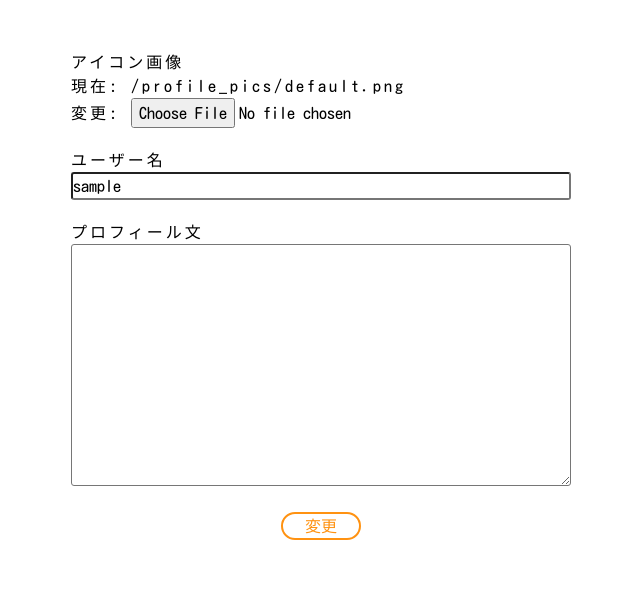
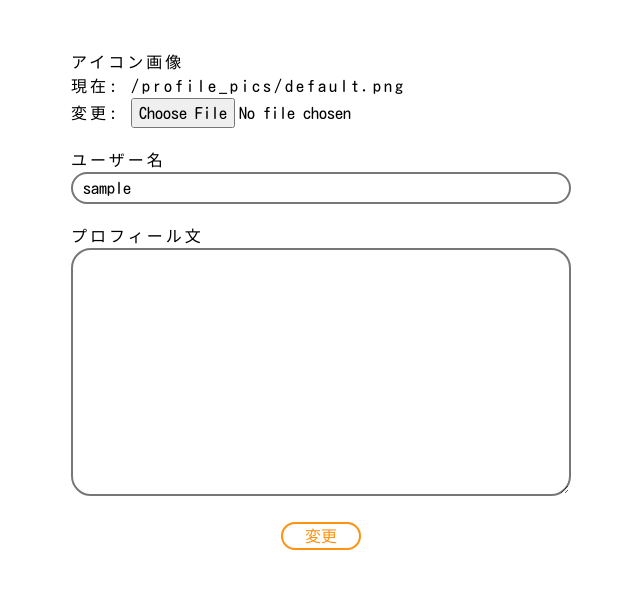
Before and after one commit to amaguri-star/cross_book, a Django app: page /mypage/1/edit/ in a window 1280 px wide; the page is wider, and only the part inside the window is pictured. Shown: the part 56-645 px from the top of that part, without its empty margins (319-959 px from the left). Run offline with Django 3.2, Linux system fonts and the light colour scheme; the visitor is signed in with stand-in values (Sample User, id 1); data comes from the database, SQL or seed files in the repository; data that the repository does not hold is empty; some libraries are stand-ins or nearby versions.

Commit message:
restyle a little bit of edit-user-profile page better than

```diff
--- a/static/css/edit-user-profile.css
+++ b/static/css/edit-user-profile.css
@@ -17,6 +17,15 @@
     color: #ff9211;
 }
 
+.edit-user-profile-form_field_username {
+    border: #777 solid 2px;
+    border-radius: 20px;
+    padding: 2px 10px;
+}
+
 textarea {
     width: 100%;
+    border: #777 solid 2px;
+    border-radius: 20px;
+    padding: 2px 10px;
 }
--- a/templates/cross_book/edit-user-profile.html
+++ b/templates/cross_book/edit-user-profile.html
@@ -1,5 +1,6 @@
 {% extends 'shared/base.html' %}
 {% load static %}
+{% load widget_tweaks %}
 {% block title %}ユーザープロフィール編集{% endblock %}
 {% block head %}
     <link rel="stylesheet" href="{% static 'css/edit-user-profile.css' %}">
@@ -13,7 +14,7 @@
         </div>
         <div class="edit-user-profile-form_field">
             <p>ユーザー名</p>
-            {{ form.username }}
+            {{ form.username|add_class:"edit-user-profile-form_field_username" }}
         </div>
         <div class="edit-user-profile-form_field">
             <p>プロフィール文</p>
```
